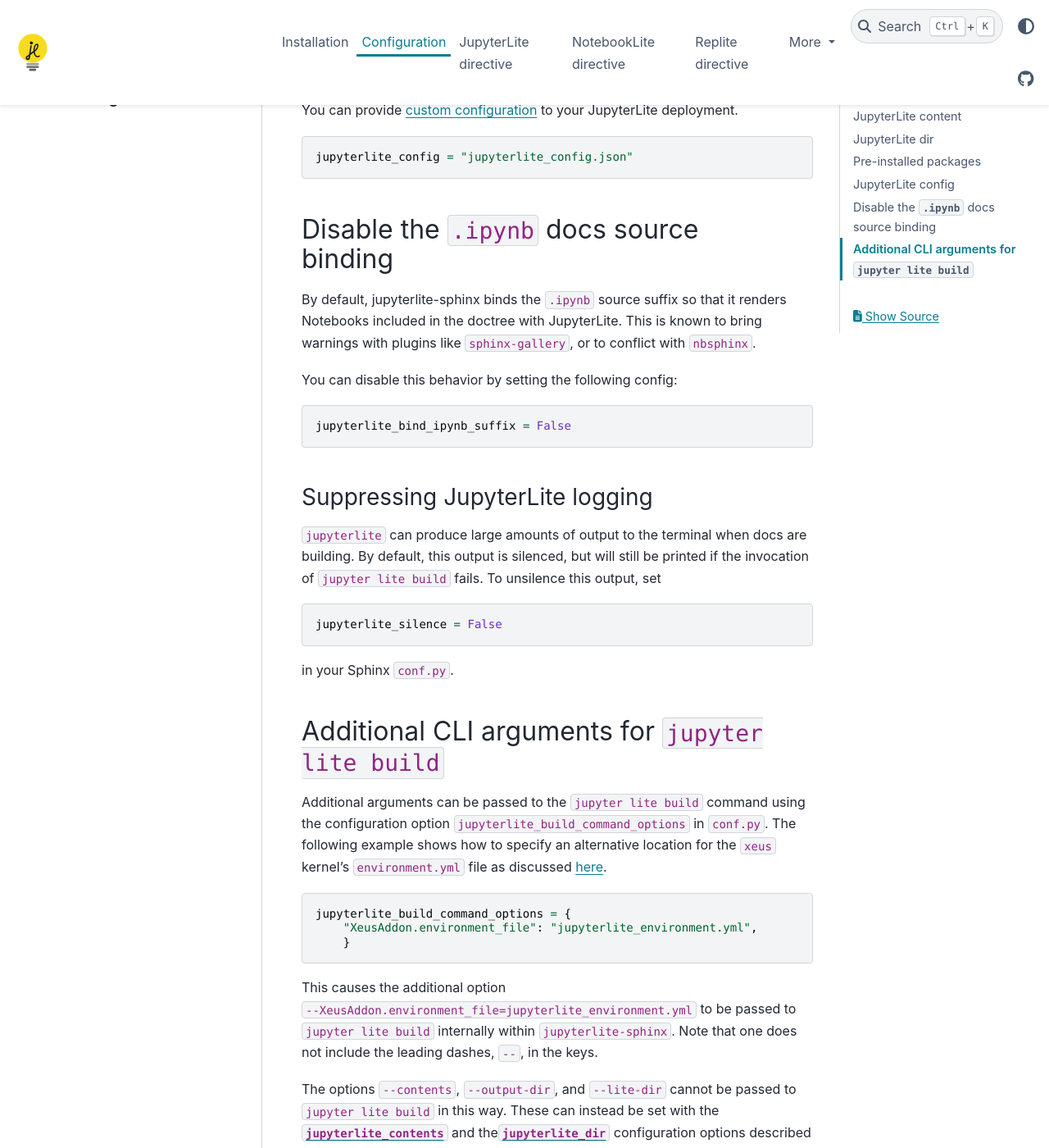
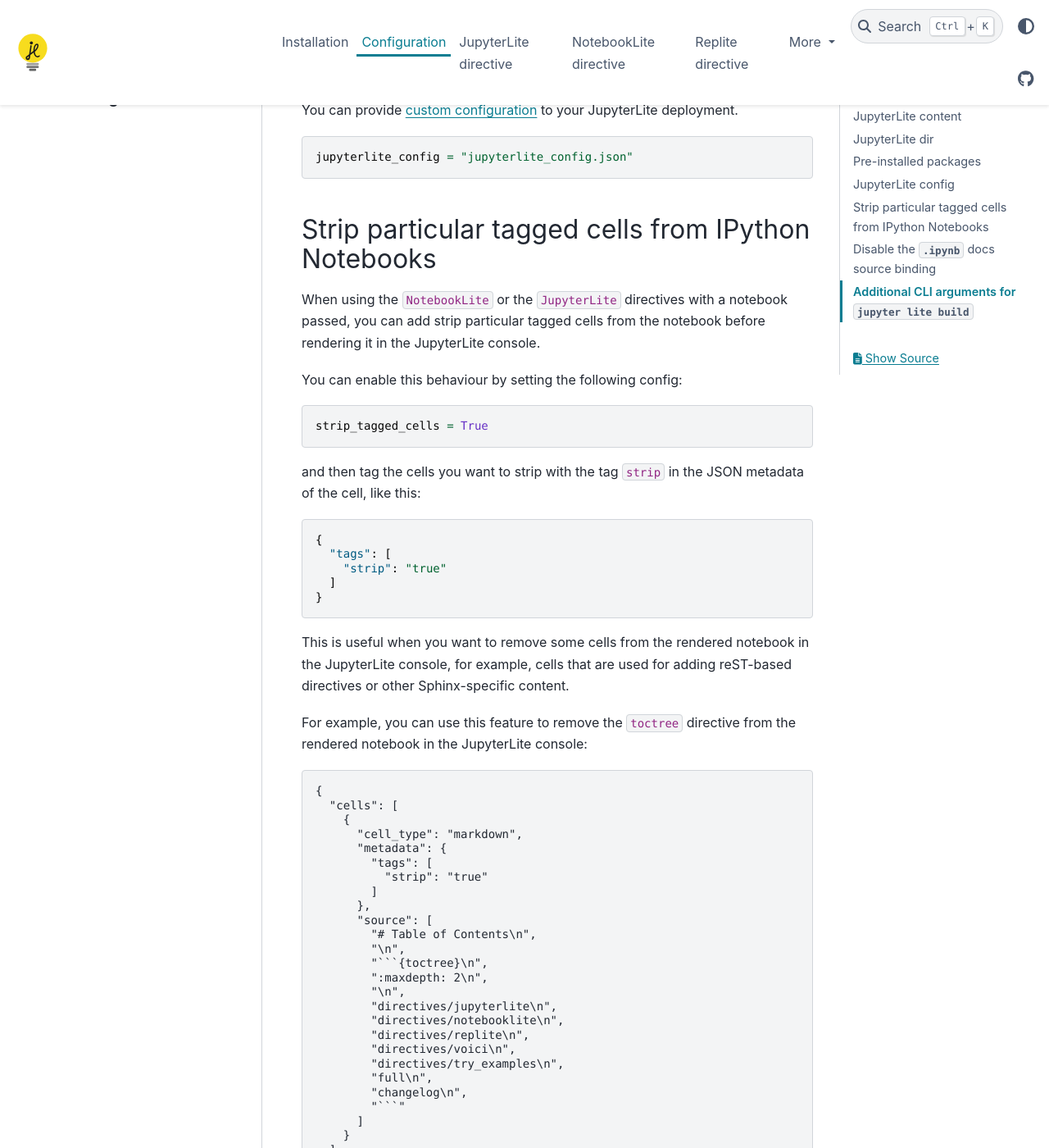
Before and after one commit to jupyterlite/jupyterlite-sphinx, a Sphinx documentation site: the page built from docs/configuration.md, in a window 1280 px wide and 1400 px high, scrolled down 1536 px. Shown: the whole window at 82% size. Built offline with Sphinx 7.4.7 and the PyData theme 0.15.4, drawn with Linux system fonts in a browser that asks for light colours; some of the changed text lies outside the part shown.

Commit message:
Add docs about configuring `strip_tagged_cells`

````diff
--- a/docs/configuration.md
+++ b/docs/configuration.md
@@ -53,6 +53,64 @@
 jupyterlite_config = "jupyterlite_config.json"
 ```
 
+## Strip particular tagged cells from IPython Notebooks
+
+When using the `NotebookLite` or the `JupyterLite` directives with a notebook passed, you can add strip particular tagged cells from the notebook before rendering it in the JupyterLite console.
+
+You can enable this behaviour by setting the following config:
+
+```python
+strip_tagged_cells = True
+```
+
+and then tag the cells you want to strip with the tag `strip` in the JSON metadata of the cell, like this:
+
+```json
+{
+  "tags": [
+    "strip": "true"
+  ]
+}
+```
+
+This is useful when you want to remove some cells from the rendered notebook in the JupyterLite console, for example, cells that are used for adding reST-based directives or other Sphinx-specific content.
+
+For example, you can use this feature to remove the `toctree` directive from the rendered notebook in the JupyterLite console:
+
+```ipynb
+{
+  "cells": [
+    {
+      "cell_type": "markdown",
+      "metadata": {
+        "tags": [
+          "strip": "true"
+        ]
+      },
+      "source": [
+        "# Table of Contents\n",
+        "\n",
+        "```{toctree}\n",
+        ":maxdepth: 2\n",
+        "\n",
+        "directives/jupyterlite\n",
+        "directives/notebooklite\n",
+        "directives/replite\n",
+        "directives/voici\n",
+        "directives/try_examples\n",
+        "full\n",
+        "changelog\n",
+        "```"
+      ]
+    }
+  ]
+}
+```
+
+where the cell with the `toctree` directive will be removed from the rendered notebook in the JupyterLite console.
+
+Note that this feature is only available for the `NotebookLite` and `JupyterLite` directives and works with the `ipynb` files passed to them, and therefore does not work with the `TryExamples` directive.
+
 ## Disable the `.ipynb` docs source binding
 
 By default, jupyterlite-sphinx binds the `.ipynb` source suffix so that it renders Notebooks included in the doctree with JupyterLite.
````
